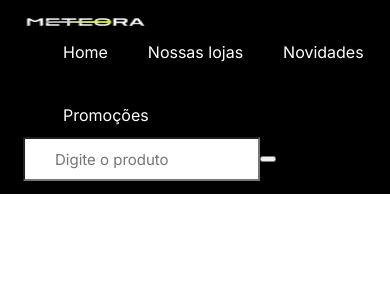
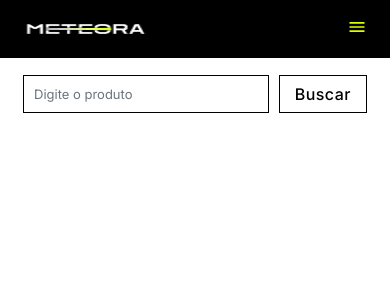
Before and after one commit to leonardoOluz/meteora, a React (Vite) app: page / in a window 390 px wide. Shown: the top 300 px of the page. Built offline with nearby package versions, Linux system fonts and the light colour scheme.

Commit message:
feat: :white_check_mark: Nova Feat: Componente Cabeçalho em Mobile, tablet e Desktop concluído.

```diff
--- a/package.json
+++ b/package.json
@@ -14,6 +14,7 @@
     "normalize.css": "^8.0.1",
     "react": "^19.0.0",
     "react-dom": "^19.0.0",
+    "react-icons": "^5.5.0",
     "styled-components": "^6.1.15"
   },
   "devDependencies": {
--- /dev/null
+++ b/src/components/Botao/index.tsx
@@ -0,0 +1,14 @@
+import { buttonPrimary } from "@/styles/stylesGlobal";
+import styled from "styled-components";
+
+const BtnStyle = styled.button`
+  ${buttonPrimary}
+`;
+interface IProps {
+  children: React.ReactNode;
+}
+const Botao = ({ children }: IProps) => {
+  return <BtnStyle>{children}</BtnStyle>;
+};
+
+export default Botao;
--- a/src/components/Buscador/index.tsx
+++ b/src/components/Buscador/index.tsx
@@ -4,7 +4,6 @@ import styled from "styled-components";
 const BuscadorStyle = styled.input`
   ${inputBuscador}
 `;
-
 interface IProps {
   texto: string;
   setTexto: React.Dispatch<React.SetStateAction<string>>;
--- a/src/components/Header/index.tsx
+++ b/src/components/Header/index.tsx
@@ -1,37 +1,66 @@
-import styled from "styled-components";
+import styled, { css } from "styled-components";
 import Logo from "../Logo";
 import Navbar from "../Navbar";
 import Buscador from "../Buscador";
 import { useState } from "react";
+import Botao from "../Botao";
+
+const buscadorMobile = css`
+  background-color: ${({ theme }) => theme.colorsPrimary.branco};
+  justify-content: center;
+`;
 
 const HeaderStyle = styled.header`
   display: flex;
-  flex-wrap: wrap;
-  padding: 1.3rem 2.3rem;
-  align-items: center;
+  flex-direction: column;
   justify-content: space-between;
+  box-sizing: border-box;
+
+  @media screen and (min-width: ${({ theme }) => theme.breakpoints.tablet}) {
+    background-color: ${({ theme }) => theme.colorsPrimary.preto};
+    padding: 1rem 2.3rem;
+    flex-direction: row;
+    flex-wrap: wrap;
+  }
+`;
+
+const Container = styled.div<{ $buscadorMobile?: boolean }>`
   background-color: ${({ theme }) => theme.colorsPrimary.preto};
-`;
-const Container = styled.div`
+  position: relative;
+  width: 100%;
+  padding: 1.7rem 2.3rem;
   display: flex;
-  flex-wrap: wrap;
-  align-items: center;
+  justify-content: space-between;
+  box-sizing: border-box;
+
+  ${({ $buscadorMobile }) => $buscadorMobile && buscadorMobile}
+
+  @media screen and (min-width: ${({ theme }) => theme.breakpoints.tablet}) {
+    width: auto;
+    padding: 0;
+    background-color: transparent;
+    flex-wrap: wrap;
+    align-items: center;
+    gap: 2rem;
+  }
 `;
 const Header = () => {
   const [texto, setTexto] = useState("");
+  const [menuAberto, setMenuAberto] = useState(false);
+
   return (
     <HeaderStyle>
       <Container>
         <Logo />
-        <Navbar />
+        <Navbar menuAberto={menuAberto} setMenuAberto={setMenuAberto} />
       </Container>
-      <Container>
+      <Container style={{ gap: "1rem" }} $buscadorMobile>
         <Buscador
           texto={texto}
           setTexto={setTexto}
           placeHolder="Digite o produto"
         />
-        <button />
+        <Botao>Buscar</Botao>
       </Container>
     </HeaderStyle>
   );
--- a/src/components/Logo/index.tsx
+++ b/src/components/Logo/index.tsx
@@ -5,7 +5,7 @@ import logoDesktop from "@assets/Desktop/Logo desktop.png";
 
 const LogoImg = styled.img`
   width: 12.6rem;
-  height: 1.8rem;
+  height: 2.4rem;
 
   @media (min-width: ${({ theme }) => theme.breakpoints.tablet}) {
     width: 10rem;
--- /dev/null
+++ b/src/components/MenuHamburguer/index.tsx
@@ -0,0 +1,44 @@
+import { thema } from "@/styles/thema";
+import { IoCloseOutline, IoMenuSharp } from "react-icons/io5";
+import styled from "styled-components";
+
+const stylesIcons = {
+  size: 20,
+  color: thema.colorsPrimary.verde,
+};
+const BtnMenu = styled.button<{ $menuAberto: boolean }>`
+  all: unset;
+  width: auto;
+  background-color: transparent;
+  box-sizing: border-box;
+
+  ${({ $menuAberto }) =>
+    $menuAberto ? "padding: 1rem 2.4rem 0 0;" : "padding: 0;"}
+
+  @media screen and (min-width: ${({ theme }) => theme.breakpoints.tablet}) {
+    display: none;
+  }
+`;
+interface IProps {
+  setMenuAberto: React.Dispatch<React.SetStateAction<boolean>>;
+  menuAberto: boolean;
+}
+const MenuHamburguer = ({ setMenuAberto, menuAberto }: IProps) => {
+  return (
+    <div style={{ textAlign: "right" }}>
+      <BtnMenu
+        $menuAberto={menuAberto}
+        onClick={() => setMenuAberto(!menuAberto)}
+        aria-label={`menu hamburguer ${menuAberto ? "fechar" : "abrir"}`}
+      >
+        {menuAberto ? (
+          <IoCloseOutline {...stylesIcons} />
+        ) : (
+          <IoMenuSharp {...stylesIcons} />
+        )}
+      </BtnMenu>
+    </div>
+  );
+};
+
+export default MenuHamburguer;
--- a/src/components/Navbar/index.tsx
+++ b/src/components/Navbar/index.tsx
@@ -1,23 +1,82 @@
-import { basicParagraph } from "@/styles/stylesGlobal";
-import styled from "styled-components";
+import React from "react";
+import styled, { css } from "styled-components";
+import MenuHamburguer from "../MenuHamburguer";
+const dropDownOpen  = css`
+  position: absolute;
+  top: 0;
+  right: 0;
+  z-index: 1;
+  background-color: ${({ theme }) => theme.colorsPrimary.dropDown};
+`;
+const ContainerStyle = styled.div<{ $menuAberto: boolean }>`
+  ${({ $menuAberto }) => ($menuAberto ? dropDownOpen : "")}
 
-const NavbarStyle = styled.nav``;
+  @media screen and (min-width: ${({ theme }) => theme.breakpoints.tablet}) {
+    position: static;
+    background-color: transparent;
+  }
+`;
+const NavbarStyle = styled.nav<{ $menuAberto: boolean }>`
+  display: ${({ $menuAberto }) => ($menuAberto ? "block" : "none")};
+  @media screen and (min-width: ${({ theme }) => theme.breakpoints.tablet}) {
+  display: block;
+  }
+`;
 const ListaLinksStyle = styled.ul`
+  margin: 0;
+  padding: 0 2.4rem 0.8rem 2.4rem;
   display: flex;
   flex-wrap: wrap;
-  gap: 4rem;
+  flex-direction: column;
+
+
+  @media screen and (min-width: ${({ theme }) => theme.breakpoints.tablet}) {
+    flex-direction: row;
+    padding: 0;
+    gap: 2rem;
+  }
 `;
 const LinkStyle = styled.li`
   list-style: none;
+  padding: 0.765rem 0;
+  border-bottom: 0.1rem solid ${({ theme }) => theme.inputState.default};
+
+  &:nth-last-child(1) {
+    border-bottom: none;
+  }
+
+  @media screen and (min-width: ${({ theme }) => theme.breakpoints.tablet}) {
+    padding: 0;
+    border-bottom: none;
+  }
+
   a {
-    ${basicParagraph}
-    color: #FFFFFF;
+    font-size: 1.6rem;
+    font-weight: 400;
+    line-height: 2.3rem;
+    letter-spacing: 0rem;
+    color: #ffffff;
     text-decoration: none;
+    @media screen and (min-width: ${({ theme }) => theme.breakpoints.tablet}) {
+      line-height: 2rem;
+      font-size: 1.3rem;
+    }
+    @media screen and (min-width: ${({ theme }) => theme.breakpoints.desktop}) {
+      line-height: 2.3rem;
+      font-size: 1.6rem;
+    }
   }
 `;
-const Navbar = () => {
+
+interface IProps {
+  menuAberto: boolean;
+  setMenuAberto: React.Dispatch<React.SetStateAction<boolean>>;
+}
+const Navbar = ({ menuAberto, setMenuAberto }: IProps) => {
   return (
-    <NavbarStyle>
+    <ContainerStyle $menuAberto={menuAberto}>
+      <MenuHamburguer menuAberto={menuAberto} setMenuAberto={setMenuAberto} />
+      <NavbarStyle $menuAberto={menuAberto}>
         <ListaLinksStyle>
           <LinkStyle>
             <a href="#">Home</a>
@@ -33,6 +92,7 @@ const Navbar = () => {
           </LinkStyle>
         </ListaLinksStyle>
       </NavbarStyle>
+    </ContainerStyle>
   );
 };
 
--- a/src/index.css
+++ b/src/index.css
@@ -9,4 +9,5 @@ body {
   font-optical-sizing: auto;
   font-style: normal;
   box-sizing: border-box;
+  font-weight: 400;
 }
--- a/src/styles/styled.d.ts
+++ b/src/styles/styled.d.ts
@@ -12,8 +12,10 @@ declare module "styled-components" {
       verde: string;
       roxo: string;
       preto: string;
+      branco: string;
       coral: string;
       laranja: string;
+      dropDown: string;
     };
     inputState: {
       error: string;
--- a/src/styles/stylesGlobal.ts
+++ b/src/styles/stylesGlobal.ts
@@ -1,26 +1,59 @@
 import { css } from "styled-components";
 
 export const inputBuscador = css`
-  min-width: 17rem;
-  height: 3.8rem;
-  font-size: 1.5rem;
+  width: 80%;
+  padding: 0.8rem 0;
+  font-size: 1.3rem;
   font-weight: 400;
-  line-height: 2.4rem;
+  line-height: 2rem;
   letter-spacing: 0rem;
-  color: #6c757d;
   background-color: #ffffff;
-  padding-left: ${({ theme }) => theme.spacing.sm};
   color: ${({ theme }) => theme.colorsPrimary.preto};
   outline: none;
+  box-sizing: border-box;
+  border: 0.1rem solid;
+  border-color: ${({ theme }) => theme.colorsPrimary.preto};
+  padding-left: ${({ theme }) => theme.spacing.sm};
 
   &::placeholder {
-    padding-left: ${({ theme }) => theme.spacing.sm};
+    color: #6c757d;
+    line-height: 2rem;
+    font-size: 1.3rem;
+  }
+
+  @media screen and (min-width: ${({ theme }) => theme.breakpoints.tablet}) {
+    text-align: center;
+    width: 14.5rem;
+  }
+  @media screen and (min-width: ${({ theme }) => theme.breakpoints.desktop}) {
+    width: 17rem;
+    line-height: 2rem;
+    font-size: 1.5rem;
+
+    &::placeholder {
+      font-size: 1.5rem;
+      line-height: 2.4rem;
+    }
   }
 `;
+export const buttonPrimary = css`
+  padding: 0 1.515rem;
+  border: 0.1rem solid;
+  border-color: ${({ theme }) => theme.colorsPrimary.preto};
+  font-size: 1.6rem;
+  line-height: 100%;
+  letter-spacing: 0.046rem;
+  font-weight: 500;
+  color: ${({ theme }) => theme.colorsPrimary.preto};
+  background-color: transparent;
 
-export const basicParagraph = css`
-  font-size: 1.6rem;
-  font-weight: 400;
-  line-height: 2.3rem;
-  letter-spacing: 0rem;
+  @media screen and (min-width: ${({ theme }) => theme.breakpoints.tablet}) {
+    font-weight: inherit;
+    font-size: 1.3rem;
+    line-height: 2rem;
+    letter-spacing: 0rem;
+    padding: 0.8rem 1.8rem;
+    border-color: ${({ theme }) => theme.colorsPrimary.branco};
+    color: ${({ theme }) => theme.colorsPrimary.branco};
+  }
 `;
--- a/src/styles/thema.ts
+++ b/src/styles/thema.ts
@@ -3,15 +3,17 @@ import { DefaultTheme } from "styled-components";
 
 const thema: DefaultTheme = {
   spacing: {
-    sm: "1.5rem",
+    sm: "1rem",
   },
   colorsPrimary: {
     cinza: "#cccccc",
     coral: "#EE6471",
     laranja: "#F87F46",
     preto: "#000000",
+    branco: "#ffffff",
     roxo: "#9353FF",
     verde: "#DAFF01",
+    dropDown: "#343A40",
   },
   inputState: {
     error: "#DC3545",
```
Also changed, not shown: 1 other file (tests, documents, lock files or other folders). Lines whose indentation alone changed are shown as unchanged.
